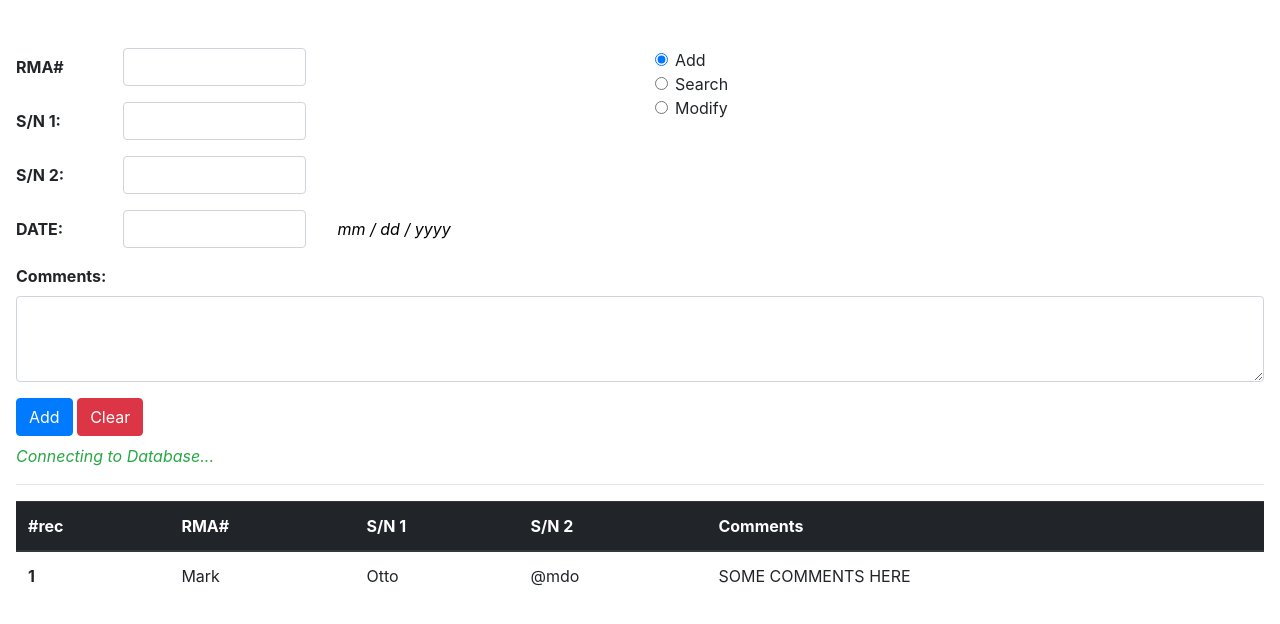
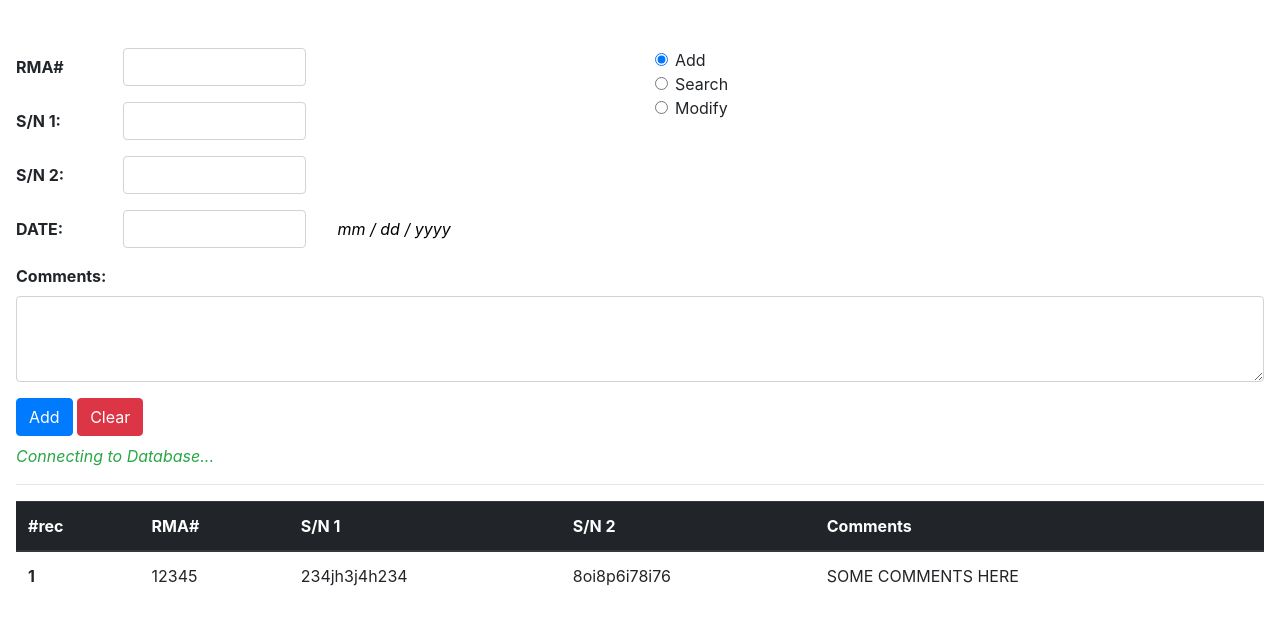
Before and after one commit to anieves80-coder/Gotron_Application, a plain HTML site: page ui/index.html in a window 1280 px wide. Drawn offline with Linux system fonts and the light colour scheme.

Commit message:
changed table

```diff
--- a/ui/index.html
+++ b/ui/index.html
@@ -79,9 +79,9 @@
             <tbody>
               <tr>
                 <th scope="row">1</th>
-                <td>Mark</td>
-                <td>Otto</td>
-                <td>@mdo</td>
+                <td>12345</td>
+                <td>234jh3j4h234</td>
+                <td>8oi8p6i78i76</td>
                 <td>SOME COMMENTS HERE</td>
               </tr>
             </tbody>
```
Also changed, not shown: .gotron/assets/index.html.
